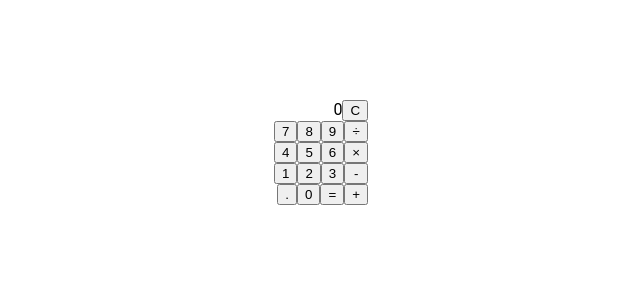
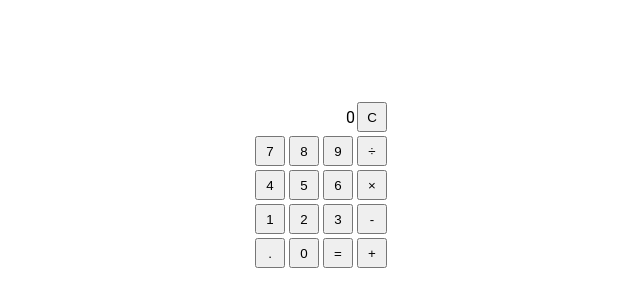
Before and after one commit to joonsunn/Foundations-JS-Calculator, a plain HTML site: page index.html in a window 1280 px wide. Shown: the whole page, without its empty margins (319-959 px from the left). Drawn offline with Linux system fonts and the light colour scheme.

Commit message:
Adjusted UI.

```diff
--- a/style.css
+++ b/style.css
@@ -17,6 +17,7 @@ body{
 .display{
     display:flex;
     justify-content: end;
+    align-items: center;
 }
 
 .below_display{
@@ -32,5 +33,15 @@ body{
 .first_row, .second_row, .third_row, .fourth_row{
     display:flex;
     flex-direction: row-reverse;
+}
+
+button{
+    display:flex;
+    margin: 2px;
+    padding: 5px;
+    width: 30px;
+    height: 30px;
+    align-items: center;
+    justify-content: center;
 
 }
```
